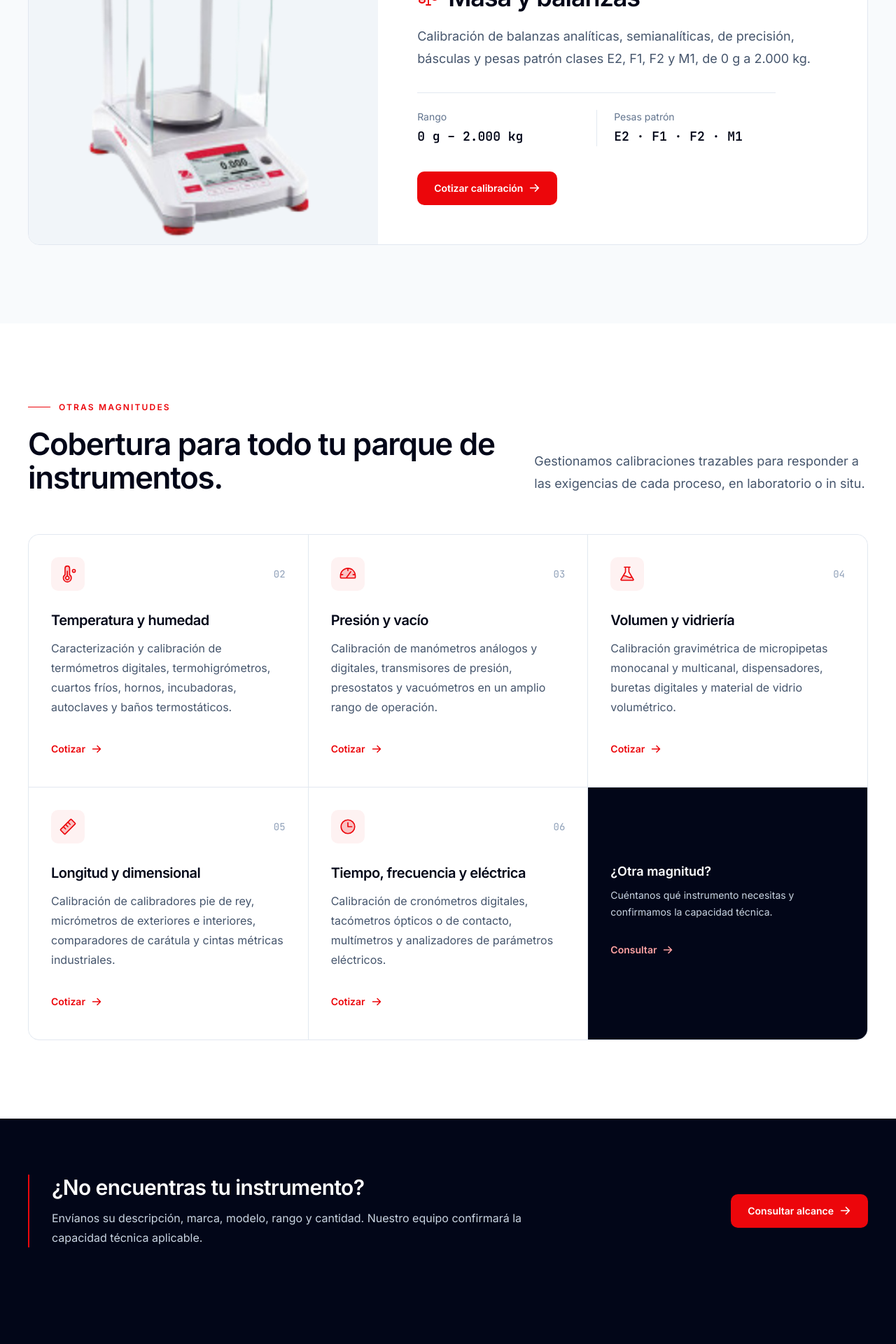
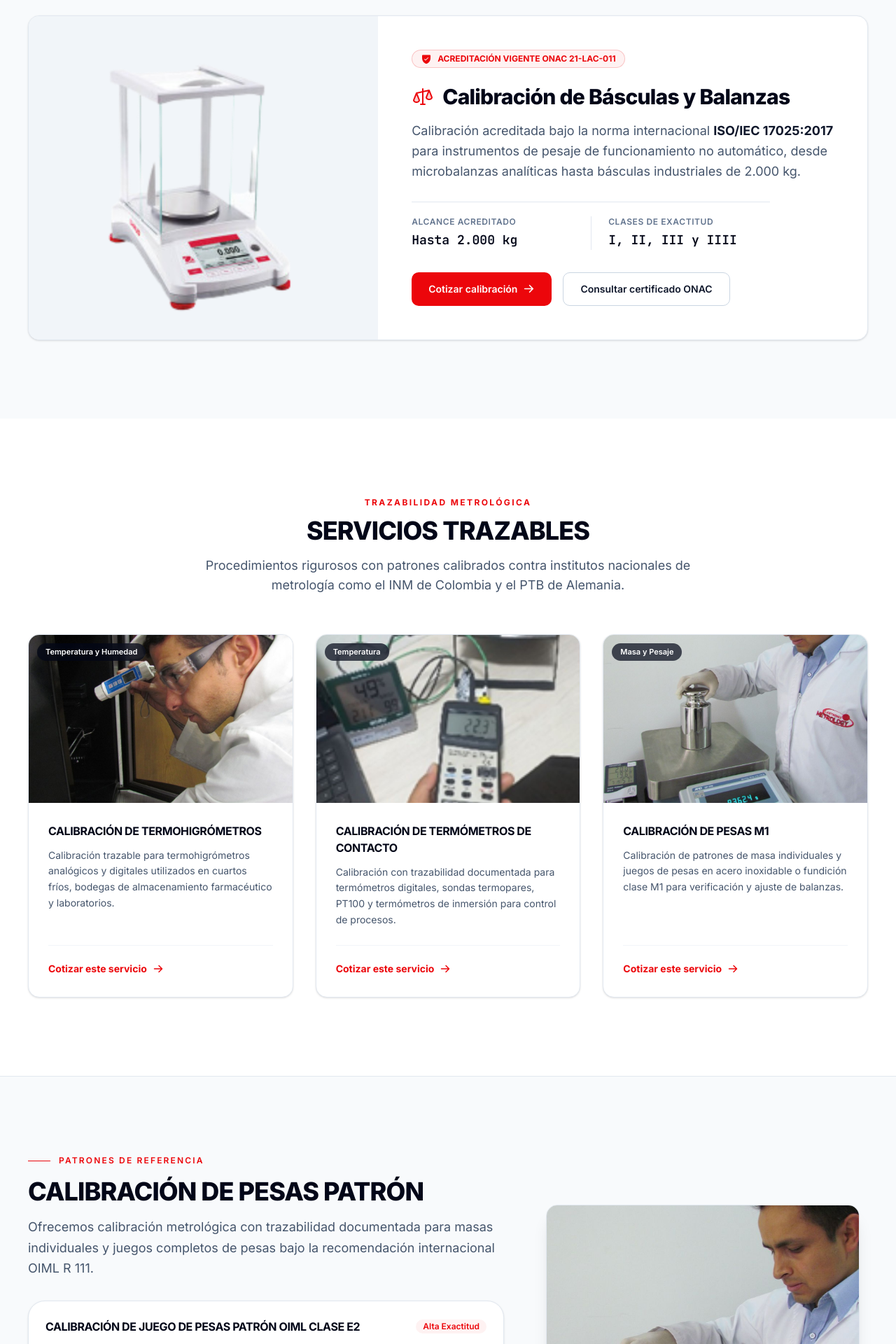
Before and after one commit to Camiloc7/labtronixmetrology, a Next.js app in the folder frontend/: page /servicios in a window 1280 px wide. Shown: the part 880-2800 px from the top of the page at 70% size. Built offline with nearby package versions, Linux system fonts and the light colour scheme; no server answers.

Commit message:
cambios en paginas publicas v3

```diff
--- a/frontend/app/(public)/servicios/page.tsx
+++ b/frontend/app/(public)/servicios/page.tsx
@@ -1,119 +1,338 @@
 import type { Metadata } from 'next';
 import Image from 'next/image';
 import Link from 'next/link';
-import { ArrowRight, Clock, Flask, Gauge, Ruler, Scales, ShieldCheck, Thermometer } from '@phosphor-icons/react/dist/ssr';
-import { ButtonLink, CtaBand, PageHero, Section, SectionHeading } from '@/components/public/ui';
+import {
+  ArrowRight,
+  CheckCircle,
+  Clock,
+  Compass,
+  Drop,
+  Gauge,
+  Lightning,
+  Ruler,
+  Scales,
+  ShieldCheck,
+  Thermometer,
+} from '@phosphor-icons/react/dist/ssr';
+import { ButtonLink, Container, CtaBand, Eyebrow, PageHero, Section, SectionHeading } from '@/components/public/ui';
 
 export const metadata: Metadata = {
-  title: 'Servicios de calibración | Labtronix',
+  title: 'Servicios de calibración trazables y acreditados | Labtronix',
   description:
-    'Servicios de calibración para masa, temperatura, humedad, presión, volumen, dimensional, tiempo, frecuencia y variables eléctricas.',
+    'Calibración acreditada ONAC en balanzas y básculas, y calibración trazable en pesas patrón, temperatura, humedad, presión, volumen, eléctrica, tiempo y longitud.',
   alternates: { canonical: '/servicios' },
 };
 
-const services = [
-  { icon: Thermometer, title: 'Temperatura y humedad', text: 'Caracterización y calibración de termómetros digitales, termohigrómetros, cuartos fríos, hornos, incubadoras, autoclaves y baños termostáticos.' },
-  { icon: Gauge, title: 'Presión y vacío', text: 'Calibración de manómetros análogos y digitales, transmisores de presión, presostatos y vacuómetros en un amplio rango de operación.' },
-  { icon: Flask, title: 'Volumen y vidriería', text: 'Calibración gravimétrica de micropipetas monocanal y multicanal, dispensadores, buretas digitales y material de vidrio volumétrico.' },
-  { icon: Ruler, title: 'Longitud y dimensional', text: 'Calibración de calibradores pie de rey, micrómetros de exteriores e interiores, comparadores de carátula y cintas métricas industriales.' },
-  { icon: Clock, title: 'Tiempo, frecuencia y eléctrica', text: 'Calibración de cronómetros digitales, tacómetros ópticos o de contacto, multímetros y analizadores de parámetros eléctricos.' },
+// Servicios Trazables con Fotos Reales (Captura 1)
+const featuredTraceable = [
+  {
+    title: 'CALIBRACIÓN DE TERMOHIGRÓMETROS',
+    desc: 'Calibración trazable para termohigrómetros analógicos y digitales utilizados en cuartos fríos, bodegas de almacenamiento farmacéutico y laboratorios.',
+    image: '/images/original/termohigrometros.jpg',
+    category: 'Temperatura y Humedad',
+  },
+  {
+    title: 'CALIBRACIÓN DE TERMÓMETROS DE CONTACTO',
+    desc: 'Calibración con trazabilidad documentada para termómetros digitales, sondas termopares, PT100 y termómetros de inmersión para control de procesos.',
+    image: '/images/original/termometros-contacto.jpg',
+    category: 'Temperatura',
+  },
+  {
+    title: 'CALIBRACIÓN DE PESAS M1',
+    desc: 'Calibración de patrones de masa individuales y juegos de pesas en acero inoxidable o fundición clase M1 para verificación y ajuste de balanzas.',
+    image: '/images/original/pesas-m1.jpg',
+    category: 'Masa y Pesaje',
+  },
+];
+
+// Calibración de Pesas Patrón (Captura 3)
+const weightsServices = [
+  {
+    title: 'CALIBRACIÓN DE JUEGO DE PESAS PATRÓN OIML CLASE E2',
+    desc: 'Calibración de masas patrón OIML E2, pesas individuales y juegos, en todo el rango comercial bajo condiciones ambientales estrictamente controladas.',
+    badge: 'Alta Exactitud',
+  },
+  {
+    title: 'CALIBRACIÓN DE PESAS PATRÓN INDIVIDUALES OIML CLASE F1',
+    desc: 'Calibración de masas patrón individuales OIML F1, en todo el rango comercial para la verificación periódica de balanzas de precisión y analíticas.',
+    badge: 'Uso en Laboratorios',
+  },
+  {
+    title: 'CALIBRACIÓN DE PESAS PATRÓN OIML CLASE M1',
+    desc: 'Calibración de masas patrón en acero inoxidable o fundición, individuales OIML M1 (5 kg, 10 kg, 20 kg y pesas paralelepípedas) para básculas industriales.',
+    badge: 'Industrial y Pesaje',
+  },
+];
+
+// Otros Servicios por Magnitud con listas exactas de equipos (Captura 2)
+const otherServices = [
+  {
+    category: 'CALIBRACIÓN EN VOLUMEN',
+    icon: Drop,
+    items: ['Probetas', 'Buretas', 'Micropipetas (mono y multicanal)', 'Picnómetros', 'Dispensadores y matraces'],
+  },
+  {
+    category: 'CALIBRACIÓN EN PRESIÓN',
+    icon: Gauge,
+    items: ['Manómetros analógicos y digitales', 'Vacuómetros', 'Diferencial de presión', 'Transmisores de presión'],
+  },
+  {
+    category: 'ELÉCTRICA',
+    icon: Lightning,
+    items: ['Pinzas voltiamperimétricas', 'Multímetros digitales', 'Megómetros (medidores de aislamiento)', 'Otros instrumentos eléctricos'],
+  },
+  {
+    category: 'CALIBRACIÓN EN LONGITUD',
+    icon: Ruler,
+    items: ['Pie de rey (calibradores)', 'Reglas graduadas', 'Micrómetros de exteriores e interiores', 'Cintas métricas y flexómetros', 'Comparadores de carátula'],
+  },
+  {
+    category: 'CALIBRACIÓN EN TEMPERATURA Y HUMEDAD RELATIVA',
+    icon: Thermometer,
+    items: ['Termómetros de contacto y penetración', 'Termómetros infrarrojos', 'Termómetros ambientales', 'Bloques secos y baños térmicos', 'Termohigrómetros'],
+  },
+  {
+    category: 'CALIBRACIÓN EN TIEMPO Y FRECUENCIA',
+    icon: Clock,
+    items: ['Tacómetros ópticos y de contacto', 'Cronómetros digitales', 'Temporizadores industriales', 'Estroboscopios'],
+  },
+  {
+    category: 'CALIBRACIÓN EN MASA',
+    icon: Scales,
+    items: ['Pesas clase E, F, M', 'Pesas no normalizadas', 'Pesas ASTM (Clase 1 a 6)', 'Masas paralelepípedas'],
+  },
 ];
 
 export default function ServiciosPage() {
   return (
     <>
       <PageHero
-        eyebrow="Servicios metrológicos"
-        title="Una solución técnica para cada magnitud."
-        lead="Atendemos instrumentos en nuestro laboratorio y en las instalaciones del cliente, de acuerdo con el alcance y las condiciones del servicio."
+        eyebrow="Servicios metrológicos integrales"
+        title="Exactitud, trazabilidad y alcance para cada instrumento."
+        lead="Labtronix Metrology SAS presta servicios de calibración acreditada y con trazabilidad a instrumentos de medición en magnitudes como masa y balanzas, temperatura, humedad, presión, volumen, longitud, eléctrica y tiempo, contando con personal calificado y brindando confianza en sus mediciones."
       >
         <ButtonLink href="/#contacto" arrow>Solicitar cotización</ButtonLink>
-        <ButtonLink href="/acreditacion" variant="secondary">Ver acreditación</ButtonLink>
+        <ButtonLink href="/acreditacion" variant="secondary">Ver alcance ONAC</ButtonLink>
       </PageHero>
 
-      {/* Servicio acreditado destacado */}
+      {/* ─── Servicio Acreditado ONAC (Principal) ─────────────── */}
       <Section tone="muted">
-        <article className="grid overflow-hidden rounded-lg border border-slate-200 bg-white lg:grid-cols-12">
-          <div className="relative min-h-[280px] bg-slate-100 lg:col-span-5 lg:min-h-full">
+        <article className="grid overflow-hidden rounded-2xl border border-slate-200 bg-white lg:grid-cols-12 shadow-sm">
+          <div className="relative min-h-[300px] bg-slate-100 lg:col-span-5 lg:min-h-full">
             <Image
               src="/images/original/balanzas-alta-exactitud.png"
               alt="Balanzas de alta exactitud calibradas por Labtronix"
               fill
               sizes="(min-width: 1024px) 40vw, 100vw"
-              className="object-cover"
+              className="object-contain p-6"
             />
           </div>
-          <div className="p-7 sm:p-10 lg:col-span-7 lg:p-14">
-            <span className="inline-flex items-center gap-2 rounded-sm bg-brand px-2.5 py-1 text-[11px] font-semibold uppercase tracking-wider text-white">
-              <ShieldCheck size={14} weight="fill" /> Acreditado ONAC
-            </span>
-            <div className="mt-6 flex items-center gap-3">
+          <div className="p-7 sm:p-10 lg:col-span-7 lg:p-12">
+            <div className="inline-flex items-center gap-2 rounded-full bg-red-50 border border-brand/20 px-3 py-1 text-xs font-bold text-brand">
+              <ShieldCheck size={16} weight="fill" /> ACREDITACIÓN VIGENTE ONAC 21-LAC-011
+            </div>
+            <div className="mt-5 flex items-center gap-3">
               <Scales size={32} weight="duotone" className="text-brand" />
-              <h2 className="text-3xl font-semibold tracking-[-0.03em] sm:text-4xl">Masa y balanzas</h2>
+              <h2 className="text-2xl sm:text-3xl font-extrabold tracking-tight text-slate-950">
+                Calibración de Básculas y Balanzas
+              </h2>
             </div>
-            <p className="mt-5 max-w-xl text-base leading-7 text-slate-600 sm:text-lg sm:leading-8">
-              Calibración de balanzas analíticas, semianalíticas, de precisión, básculas y pesas patrón clases E2, F1, F2 y
-              M1, de 0 g a 2.000 kg.
+            <p className="mt-4 text-base leading-relaxed text-slate-600 sm:text-lg">
+              Calibración acreditada bajo la norma internacional <strong className="text-slate-900">ISO/IEC 17025:2017</strong> para instrumentos de pesaje de funcionamiento no automático, desde microbalanzas analíticas hasta básculas industriales de 2.000 kg.
             </p>
-            <dl className="mt-8 grid max-w-lg grid-cols-2 border-t border-slate-200 pt-6">
+            <dl className="mt-7 grid max-w-lg grid-cols-2 border-t border-slate-200 pt-5">
               <div>
-                <dt className="text-sm text-slate-500">Rango</dt>
-                <dd className="mt-1 font-mono text-lg font-semibold">0 g – 2.000 kg</dd>
+                <dt className="text-xs font-semibold uppercase tracking-wider text-slate-500">Alcance Acreditado</dt>
+                <dd className="mt-1 font-mono text-lg font-bold text-slate-950">Hasta 2.000 kg</dd>
               </div>
               <div className="border-l border-slate-200 pl-6">
-                <dt className="text-sm text-slate-500">Pesas patrón</dt>
-                <dd className="mt-1 font-mono text-lg font-semibold">E2 · F1 · F2 · M1</dd>
+                <dt className="text-xs font-semibold uppercase tracking-wider text-slate-500">Clases de Exactitud</dt>
+                <dd className="mt-1 font-mono text-lg font-bold text-slate-950">I, II, III y IIII</dd>
               </div>
             </dl>
-            <div className="mt-9">
+            <div className="mt-8 flex flex-wrap gap-4">
               <ButtonLink href="/#contacto" arrow>Cotizar calibración</ButtonLink>
+              <ButtonLink href="/acreditacion" variant="secondary">Consultar certificado ONAC</ButtonLink>
             </div>
           </div>
         </article>
       </Section>
 
-      {/* Otras magnitudes */}
-      <Section>
-        <SectionHeading
-          align="split"
-          eyebrow="Otras magnitudes"
-          title="Cobertura para todo tu parque de instrumentos."
-          lead="Gestionamos calibraciones trazables para responder a las exigencias de cada proceso, en laboratorio o in situ."
-        />
-        <div className="mt-14 grid gap-px overflow-hidden rounded-lg border border-slate-200 bg-slate-200 sm:grid-cols-2 lg:grid-cols-3">
-          {services.map(({ icon: Icon, title, text }, index) => (
-            <article key={title} className="group flex flex-col bg-white p-7 transition-colors hover:bg-slate-50 sm:p-8">
-              <div className="flex items-center justify-between">
-                <span className="flex h-12 w-12 items-center justify-center rounded-md bg-red-50 text-brand">
-                  <Icon size={26} weight="duotone" />
+      {/* ─── Servicios Trazables con Fotos Reales (Captura 1) ─── */}
+      <Section id="trazables" className="bg-white">
+        <div className="text-center max-w-3xl mx-auto mb-14">
+          <p className="text-xs font-bold uppercase tracking-[0.2em] text-brand">TRAZABILIDAD METROLÓGICA</p>
+          <h2 className="mt-3 text-3xl font-extrabold tracking-tight text-slate-950 sm:text-4xl">
+            SERVICIOS TRAZABLES
+          </h2>
+          <p className="mt-4 text-base sm:text-lg text-slate-600">
+            Procedimientos rigurosos con patrones calibrados contra institutos nacionales de metrología como el INM de Colombia y el PTB de Alemania.
+          </p>
+        </div>
+
+        <div className="grid gap-8 sm:grid-cols-2 lg:grid-cols-3">
+          {featuredTraceable.map((item) => (
+            <article
+              key={item.title}
+              className="group flex flex-col overflow-hidden rounded-2xl border border-slate-200 bg-white shadow-sm transition-all duration-300 hover:-translate-y-1 hover:border-brand/40 hover:shadow-lg"
+            >
+              <div className="relative h-60 w-full overflow-hidden bg-slate-100">
+                <Image
+                  src={item.image}
+                  alt={item.title}
+                  fill
+                  className="object-cover transition-transform duration-500 group-hover:scale-105"
+                  sizes="(min-width: 1024px) 33vw, (min-width: 640px) 50vw, 100vw"
+                />
+                <span className="absolute top-3 left-3 rounded-full bg-slate-950/70 backdrop-blur px-3 py-1 text-[11px] font-semibold text-white">
+                  {item.category}
                 </span>
-                <span className="font-mono text-sm text-slate-400">0{index + 2}</span>
               </div>
-              <h3 className="mt-7 text-xl font-semibold tracking-tight">{title}</h3>
-              <p className="mt-3 flex-1 text-sm leading-6 text-slate-600 sm:text-base sm:leading-7">{text}</p>
-              <Link
-                href="/#contacto"
-                className="mt-6 inline-flex min-h-11 items-center gap-2 text-sm font-semibold text-brand hover:text-brand-dark"
-              >
-                Cotizar <ArrowRight size={16} weight="bold" className="transition-transform group-hover:translate-x-0.5" />
-              </Link>
+              <div className="flex flex-1 flex-col justify-between p-6 sm:p-7">
+                <div>
+                  <h3 className="text-base font-bold uppercase tracking-tight text-slate-950 group-hover:text-brand transition-colors">
+                    {item.title}
+                  </h3>
+                  <p className="mt-3 text-sm leading-relaxed text-slate-600">
+                    {item.desc}
+                  </p>
+                </div>
+                <div className="mt-6 pt-5 border-t border-slate-100">
+                  <Link
+                    href="/#contacto"
+                    className="inline-flex items-center gap-2 text-sm font-bold text-brand hover:text-brand-dark"
+                  >
+                    Cotizar este servicio <ArrowRight size={16} weight="bold" className="transition-transform group-hover:translate-x-1" />
+                  </Link>
+                </div>
+              </div>
             </article>
           ))}
-          {/* Celda de cierre para completar la cuadrícula */}
-          <div className="flex flex-col justify-center bg-slate-950 p-7 text-white sm:p-8">
-            <p className="text-lg font-semibold">¿Otra magnitud?</p>
-            <p className="mt-2 text-sm leading-6 text-slate-300">Cuéntanos qué instrumento necesitas y confirmamos la capacidad técnica.</p>
-            <Link href="/#contacto" className="mt-5 inline-flex min-h-11 items-center gap-2 text-sm font-semibold text-red-300 hover:text-white">
-              Consultar <ArrowRight size={16} weight="bold" />
-            </Link>
+        </div>
+      </Section>
+
+      {/* ─── Calibración de Pesas Patrón (Captura 3) ───────────── */}
+      <Section tone="muted" className="border-y border-slate-200">
+        <div className="grid gap-12 lg:grid-cols-12 lg:items-center">
+          <div className="lg:col-span-7">
+            <Eyebrow>Patrones de Referencia</Eyebrow>
+            <h2 className="mt-4 text-3xl font-extrabold tracking-tight text-slate-950 sm:text-4xl">
+              CALIBRACIÓN DE PESAS PATRÓN
+            </h2>
+            <p className="mt-4 text-base text-slate-600 leading-relaxed sm:text-lg">
+              Ofrecemos calibración metrológica con trazabilidad documentada para masas individuales y juegos completos de pesas bajo la recomendación internacional OIML R 111.
+            </p>
+
+            <div className="mt-8 space-y-4">
+              {weightsServices.map((ws) => (
+                <div
+                  key={ws.title}
+                  className="rounded-xl border border-slate-200 bg-white p-5 sm:p-6 shadow-sm transition-all hover:border-brand/30"
+                >
+                  <div className="flex flex-wrap items-center justify-between gap-2">
+                    <h3 className="font-bold text-sm sm:text-base text-slate-950 uppercase tracking-tight">
+                      {ws.title}
+                    </h3>
+                    <span className="rounded-full bg-red-50 text-brand px-2.5 py-0.5 text-xs font-semibold">
+                      {ws.badge}
+                    </span>
+                  </div>
+                  <p className="mt-2 text-sm text-slate-600 leading-relaxed">
+                    {ws.desc}
+                  </p>
+                </div>
+              ))}
+            </div>
+
+            <div className="mt-8">
+              <ButtonLink href="/#contacto" arrow>
+                Solicitar cotización de calibración de pesas
+              </ButtonLink>
+            </div>
+          </div>
+
+          <div className="lg:col-span-5 flex justify-center">
+            <div className="relative w-full max-w-md aspect-[4/5] rounded-2xl overflow-hidden border border-slate-200 shadow-xl bg-white">
+              <Image
+                src="/images/original/pesas-m1.jpg"
+                alt="Técnico metrólogo en procedimiento con pesas patrón"
+                fill
+                className="object-cover"
+                sizes="(min-width: 1024px) 40vw, 90vw"
+              />
+              <div className="absolute inset-0 bg-gradient-to-t from-slate-950/80 via-transparent to-transparent" />
+              <div className="absolute bottom-6 left-6 right-6 text-white">
+                <span className="inline-block rounded bg-brand px-2.5 py-1 text-xs font-bold uppercase tracking-wider mb-2">
+                  ISO/IEC 17025
+                </span>
+                <p className="text-base font-semibold leading-snug">
+                  Garantía de exactitud y trazabilidad para tus auditorías.
+                </p>
+              </div>
+            </div>
           </div>
         </div>
       </Section>
 
+      {/* ─── OTROS SERVICIOS: Clasificación por Magnitud (Captura 2) ─ */}
+      <Section id="otros-servicios" className="bg-white">
+        <div className="text-center max-w-3xl mx-auto mb-14">
+          <p className="text-xs font-bold uppercase tracking-[0.2em] text-brand">PORTAFOLIO MULTIMAGNITUD</p>
+          <h2 className="mt-3 text-3xl font-extrabold tracking-tight text-slate-950 sm:text-4xl">
+            OTROS SERVICIOS DE CALIBRACIÓN
+          </h2>
+          <p className="mt-4 text-base sm:text-lg text-slate-600">
+            Detalle de instrumentos atendidos para responder a todas las necesidades técnicas y de mantenimiento de tu planta.
+          </p>
+        </div>
+
+        <div className="grid gap-6 sm:grid-cols-2 lg:grid-cols-4">
+          {otherServices.map((cat, idx) => {
+            const Icon = cat.icon;
+            return (
+              <div
+                key={cat.category}
+                className={`group flex flex-col rounded-2xl border border-slate-200 bg-white p-6 shadow-sm transition-all duration-300 hover:-translate-y-1 hover:border-brand/40 hover:shadow-md ${
+                  idx === 3 ? 'lg:col-span-1' : ''
+                }`}
+              >
+                <div className="flex items-center gap-3 mb-4">
+                  <div className="flex h-11 w-11 shrink-0 items-center justify-center rounded-xl bg-red-50 text-brand">
+                    <Icon size={24} weight="duotone" />
+                  </div>
+                  <h3 className="font-extrabold text-xs uppercase tracking-tight text-slate-900 leading-snug">
+                    {cat.category}
+                  </h3>
+                </div>
+
+                <ul className="mt-2 space-y-2 flex-1 border-t border-slate-100 pt-4">
+                  {cat.items.map((item) => (
+                    <li key={item} className="flex items-start gap-2 text-xs sm:text-sm text-slate-600 leading-relaxed">
+                      <span className="mt-1.5 h-1.5 w-1.5 shrink-0 rounded-full bg-brand" />
+                      <span>{item}</span>
+                    </li>
+                  ))}
+                </ul>
+
+                <div className="mt-6 pt-4 border-t border-slate-100">
+                  <Link
+                    href="/#contacto"
+                    className="inline-flex items-center gap-1.5 text-xs font-bold text-brand hover:text-brand-dark"
+                  >
+                    Cotizar magnitud <ArrowRight size={13} weight="bold" />
+                  </Link>
+                </div>
+              </div>
+            );
+          })}
+        </div>
+      </Section>
+
       <CtaBand
-        title="¿No encuentras tu instrumento?"
-        text="Envíanos su descripción, marca, modelo, rango y cantidad. Nuestro equipo confirmará la capacidad técnica aplicable."
-        label="Consultar alcance"
+        title="¿Tienes un instrumento específico o requieres servicio in situ?"
+        text="Envíanos el listado de tus equipos con marca, modelo, capacidad y lugar de servicio para enviarte una cotización formal detallada."
+        href="/#contacto"
+        label="Solicitar cotización técnica"
       />
     </>
   );
```
